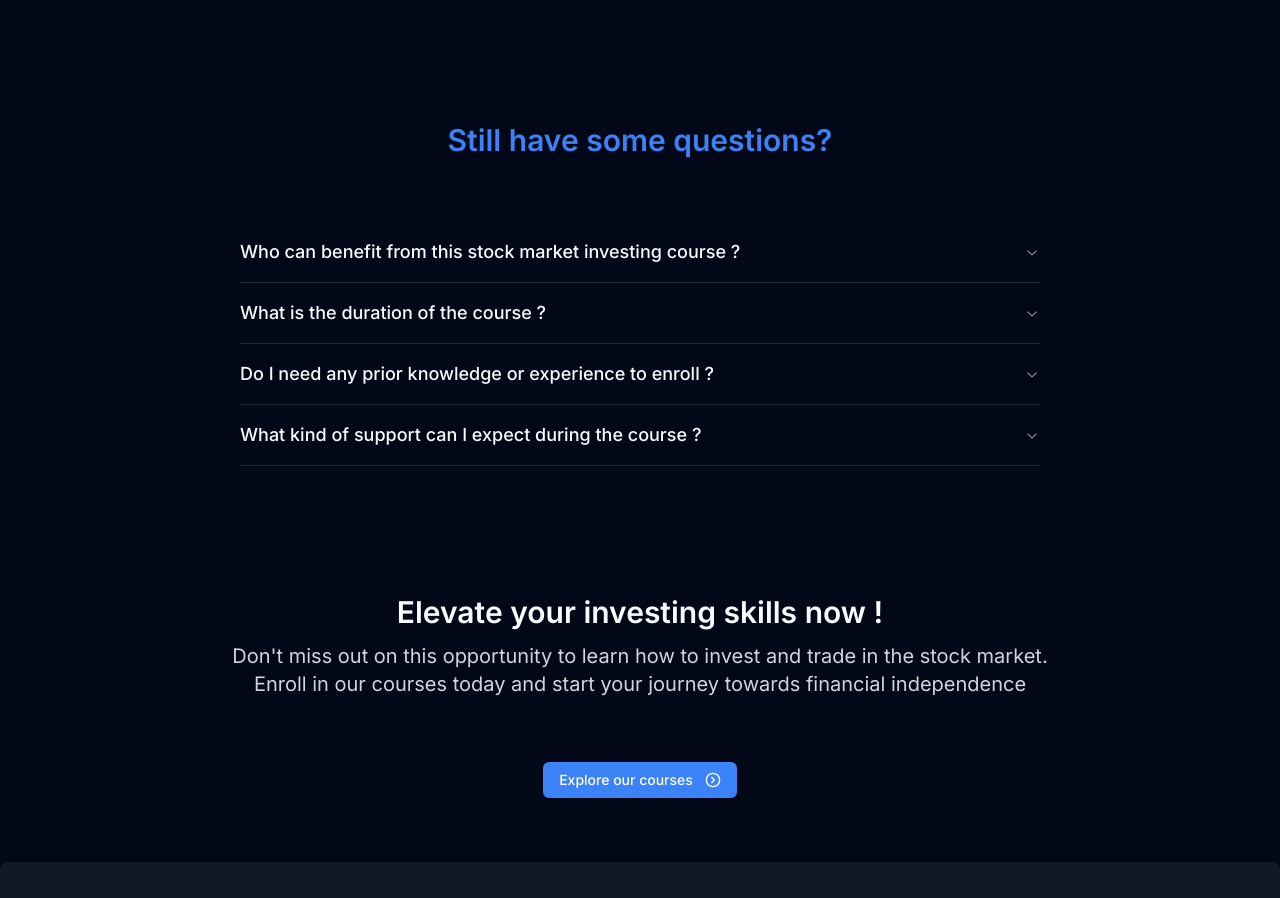
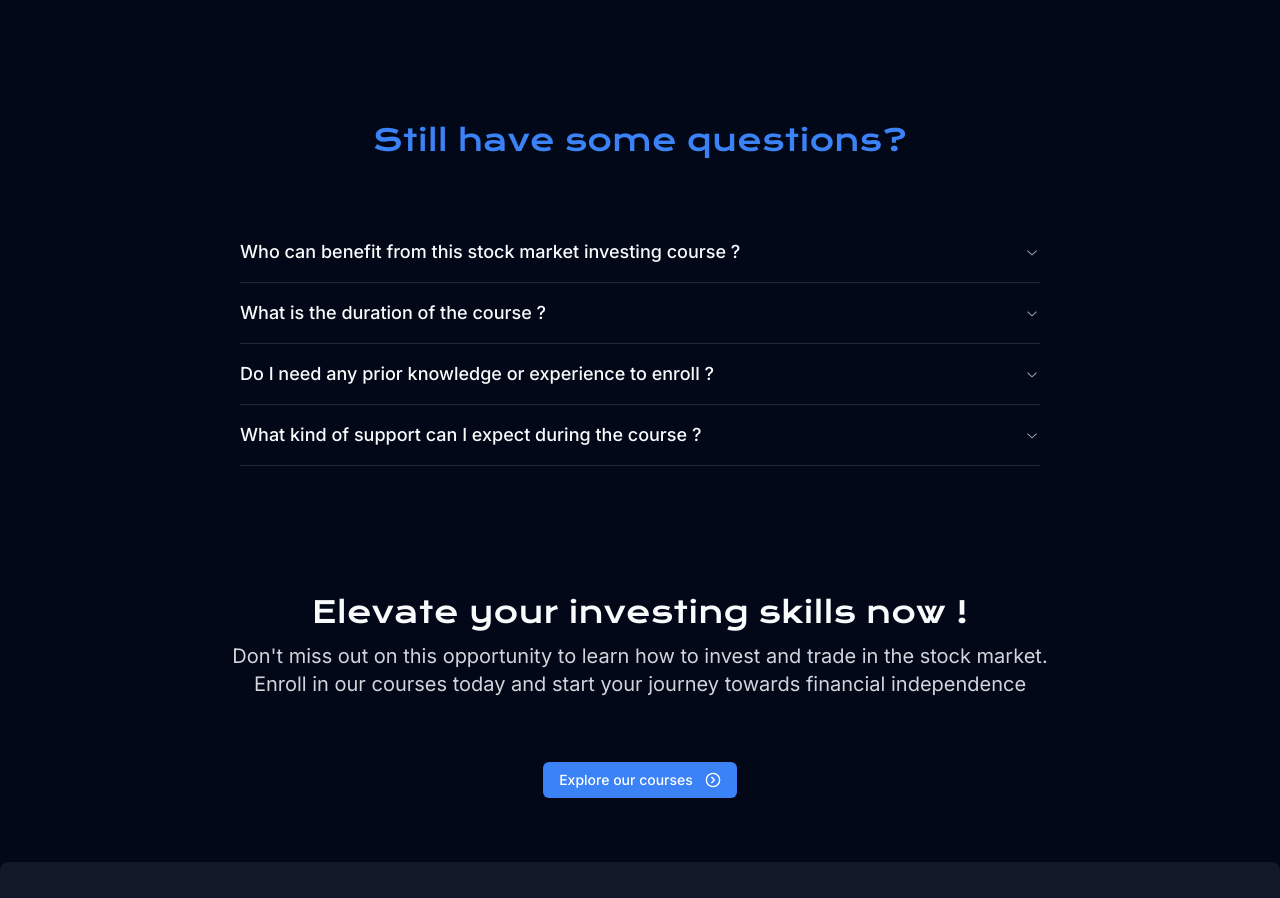
Before and after one commit to yash91989201/broking_bisons, a Next.js app: page / in a window 1280 px wide. Shown: the part 4620-5518 px from the top of the page. Built offline with nearby package versions, Linux system fonts and the light colour scheme.

Commit message:
update h1 font style on other pages

```diff
--- a/src/app/about-us/page.tsx
+++ b/src/app/about-us/page.tsx
@@ -1,24 +1,36 @@
 "use client";
+import "aos/dist/aos.css";
+
+import Aos from "aos";
 import Link from "next/link";
 import Image from "next/image";
+import { useEffect } from "react";
+import { Krona_One } from "next/font/google";
+// UTILS
+import { cn } from "@/lib/utils";
+import { buttonVariants } from "@/components/ui/button";
 // ICONS
 import { CheckIcon, ChevronRightCircle } from "lucide-react";
-import { buttonVariants } from "@/components/ui/button";
-import Aos from "aos";
-import { useEffect } from "react";
-import "aos/dist/aos.css";
+
+const font = Krona_One({ subsets: ["latin"], weight: "400" });
 
 export default function AboutUsPage() {
 	useEffect(() => {
 		Aos.init({});
 	}, []);
+
 	return (
 		<main>
 			<section className="w-full py-12 md:py-24 lg:py-32">
 				<div className="container px-4 md:px-6">
 					<div className="grid gap-6 lg:grid-cols-2 lg:gap-12">
 						<div data-aos="fade-right">
-							<h1 className="text-3xl font-bold tracking-tighter sm:text-4xl md:text-5xl">
+							<h1
+								className={cn(
+									"text-3xl font-bold tracking-tighter sm:text-4xl md:text-5xl",
+									font.className
+								)}
+							>
 								About Us
 							</h1>
 							<p className="mt-4 max-w-[600px] text-gray-500 md:text-xl/relaxed lg:text-base/relaxed xl:text-xl/relaxed dark:text-gray-400">
--- a/src/components/contact/contactus.tsx
+++ b/src/components/contact/contactus.tsx
@@ -1,4 +1,8 @@
 "use client";
+import { Krona_One } from "next/font/google";
+import { useSearchParams } from "next/navigation";
+// UTILS
+import { cn } from "@/lib/utils";
 // UI
 import { Tabs, TabsContent, TabsList, TabsTrigger } from "@/components/ui/tabs";
 // CUSTOM COMPONENTS
@@ -6,7 +10,8 @@ import EmailContactForm from "@/components/contact/email-contact-form";
 import WhatsappContactForm from "@/components/contact/whatsapp-contact-form";
 // CONSTANTS
 import { COURSES } from "@/constants";
-import { useSearchParams } from "next/navigation";
+
+const font = Krona_One({ subsets: ["latin"], weight: "400" });
 
 export default function ContactUs() {
 	const searchParams = useSearchParams();
@@ -17,7 +22,12 @@ export default function ContactUs() {
 	return (
 		<div className="w-full max-w-3xl mx-auto space-y-8 py-12 md:py-16 lg:py-20 px-3 sm:px-0">
 			<div className="space-y-4">
-				<h1 className="text-3xl font-bold tracking-tight sm:text-4xl">
+				<h1
+					className={cn(
+						"text-3xl font-bold tracking-tight sm:text-4xl",
+						font.className
+					)}
+				>
 					Get in touch
 				</h1>
 				<p className="text-gray-500 dark:text-gray-400 max-w-[650px]">
--- a/src/components/home/faq-section.tsx
+++ b/src/components/home/faq-section.tsx
@@ -1,18 +1,29 @@
-import { FAQS } from "@/constants";
-import Image from "next/image";
+import { Krona_One } from "next/font/google";
+// UTILS
+import { cn } from "@/lib/utils";
+// UI
 import {
 	Accordion,
 	AccordionContent,
 	AccordionItem,
 	AccordionTrigger,
 } from "@/components/ui/accordion";
+// CONSTANTS
+import { FAQS } from "@/constants";
+
+const font = Krona_One({ subsets: ["latin"], weight: "400" });
 
 export default function FAQSection() {
 	return (
 		<section className="lg:px-6 my-8 lg:my-16">
 			<div className="flex items-center justify-between flex-col max-w-[90vw] mx-auto">
 				{/* section heading */}
-				<h2 className="text-xl lg:text-3xl font-semibold text-primary text-center">
+				<h2
+					className={cn(
+						"text-xl lg:text-3xl font-semibold text-primary text-center",
+						font.className
+					)}
+				>
 					Still have some questions?
 				</h2>
 				{/* benefit cards */}
--- a/src/components/home/secondary-cta-section.tsx
+++ b/src/components/home/secondary-cta-section.tsx
@@ -1,5 +1,12 @@
+import { Krona_One } from "next/font/google";
+// UTILS
+import { cn } from "@/lib/utils";
+// UI
 import { Button } from "@/components/ui/button";
+// ICONS
 import { ChevronRightCircle } from "lucide-react";
+
+const font = Krona_One({ subsets: ["latin"], weight: "400" });
 
 export default function SecondaryCTASection() {
 	return (
@@ -7,7 +14,12 @@ export default function SecondaryCTASection() {
 			<div className="flex items-center justify-between flex-col max-w-[90vw] mx-auto gap-16">
 				{/* section heading */}
 				<div className="text-center space-y-3">
-					<h2 className="text-xl lg:text-3xl font-semibold space-x-3">
+					<h2
+						className={cn(
+							"text-xl lg:text-3xl font-semibold space-x-3",
+							font.className
+						)}
+					>
 						Elevate your investing skills now !
 					</h2>
 					<p className="text-gray-300 max-w-5xl lg:text-base text-sm xl:text-xl">
```
